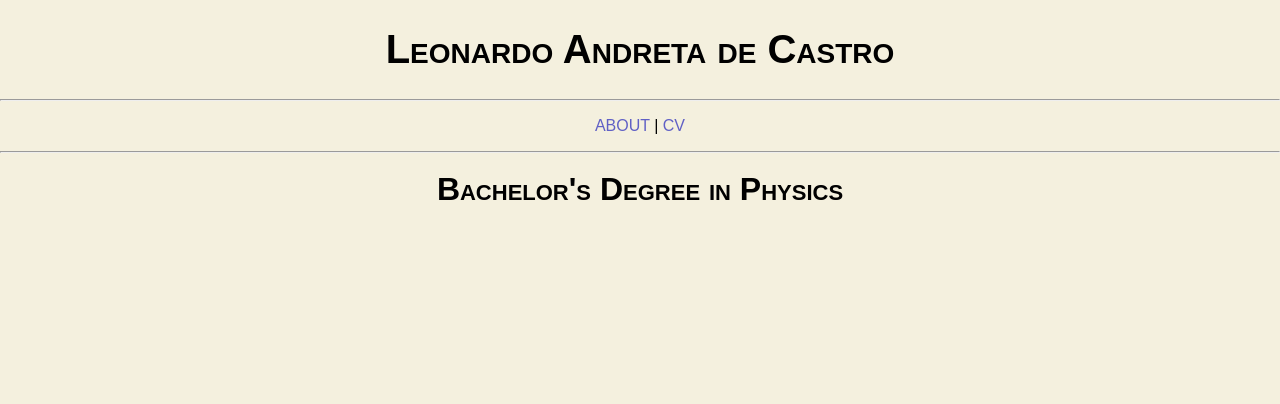
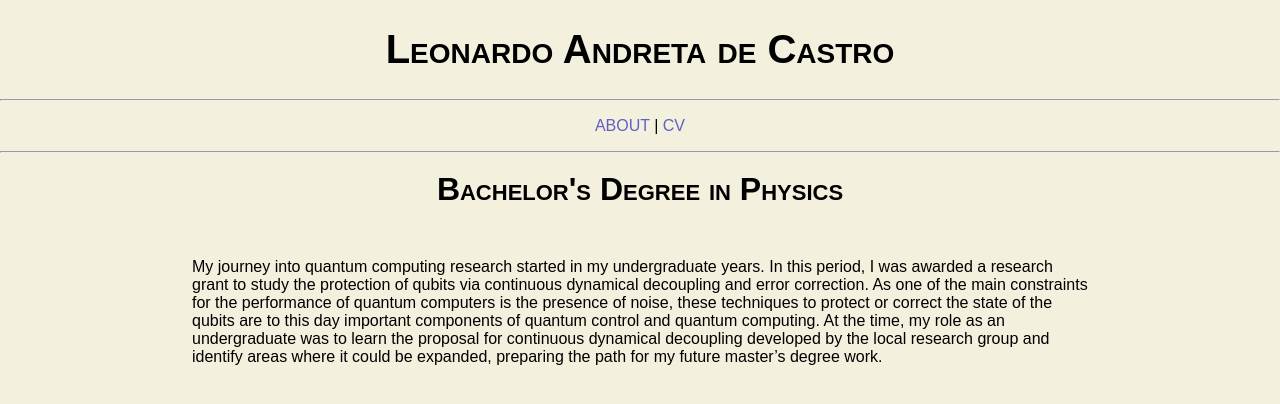
Before and after one commit to leoadec/leoadec.github.io, a Jekyll site: the page built from _posts/2006-01-01-bachelors-in-physics.md, in a window 1280 px wide. Shown: the top 404 px of the page. Built offline with Jekyll 4.4.1, drawn with Linux system fonts in a browser that asks for light colours.

Commit message:
add some info about undergrad research

```diff
--- a/_posts/2006-01-01-bachelors-in-physics.md
+++ b/_posts/2006-01-01-bachelors-in-physics.md
@@ -12,6 +12,17 @@ grants:
    start: 2008
    end: 2009
 bullet_points:
- - Received an undergraduate research grant to study continuous dynamical decoupling.
+ - Was awarded a two-year undergraduate research grant to study continuous dynamical decoupling.
 end_date: 2009-12-12
 ---
+My journey into quantum computing research started in my undergraduate years.
+In this period, I was awarded a research grant to study the protection of
+qubits via continuous dynamical decoupling and error correction.
+As one of the main constraints for the performance of quantum computers is the
+presence of noise, these techniques to protect or correct the state of the
+qubits are to this day important components of quantum control and quantum
+computing.
+At the time, my role as an undergraduate was to learn the proposal for
+continuous dynamical decoupling developed by the local research group and
+identify areas where it could be expanded, preparing the path for my future
+master's degree work.
```
